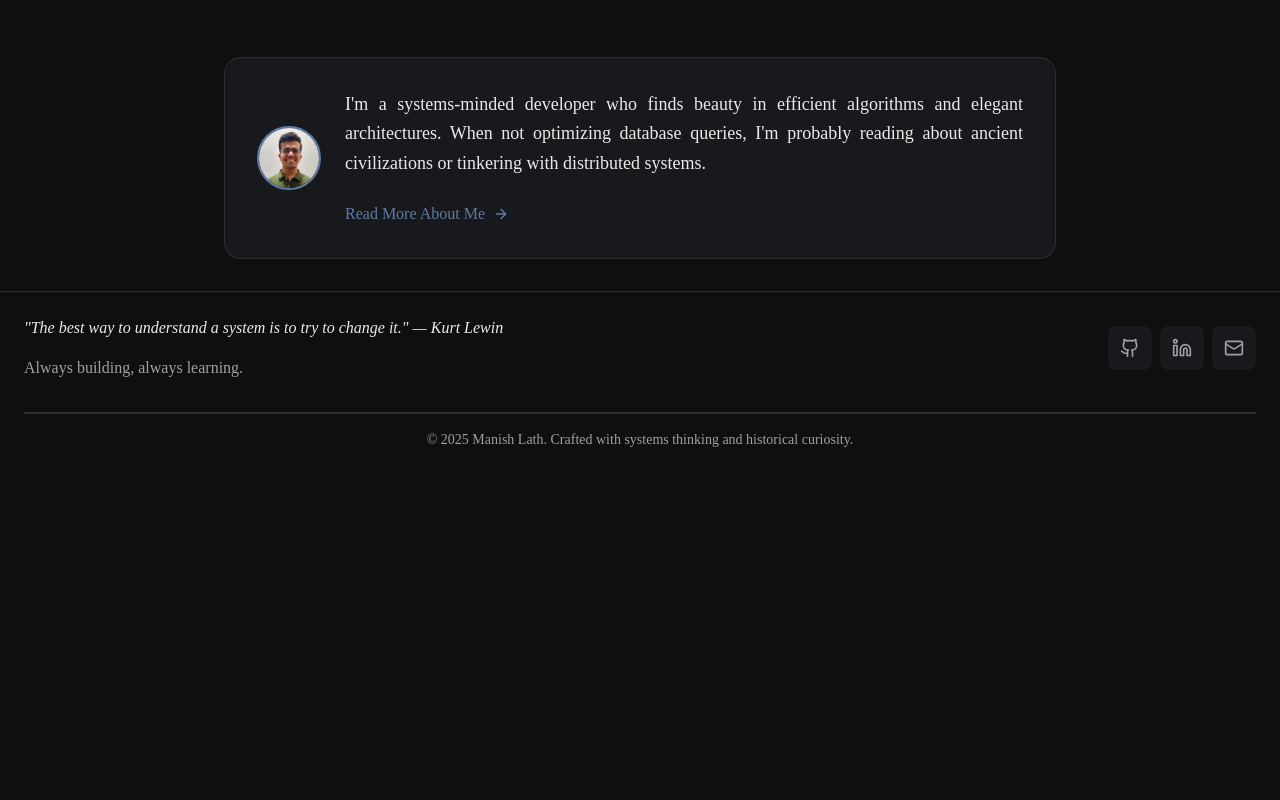
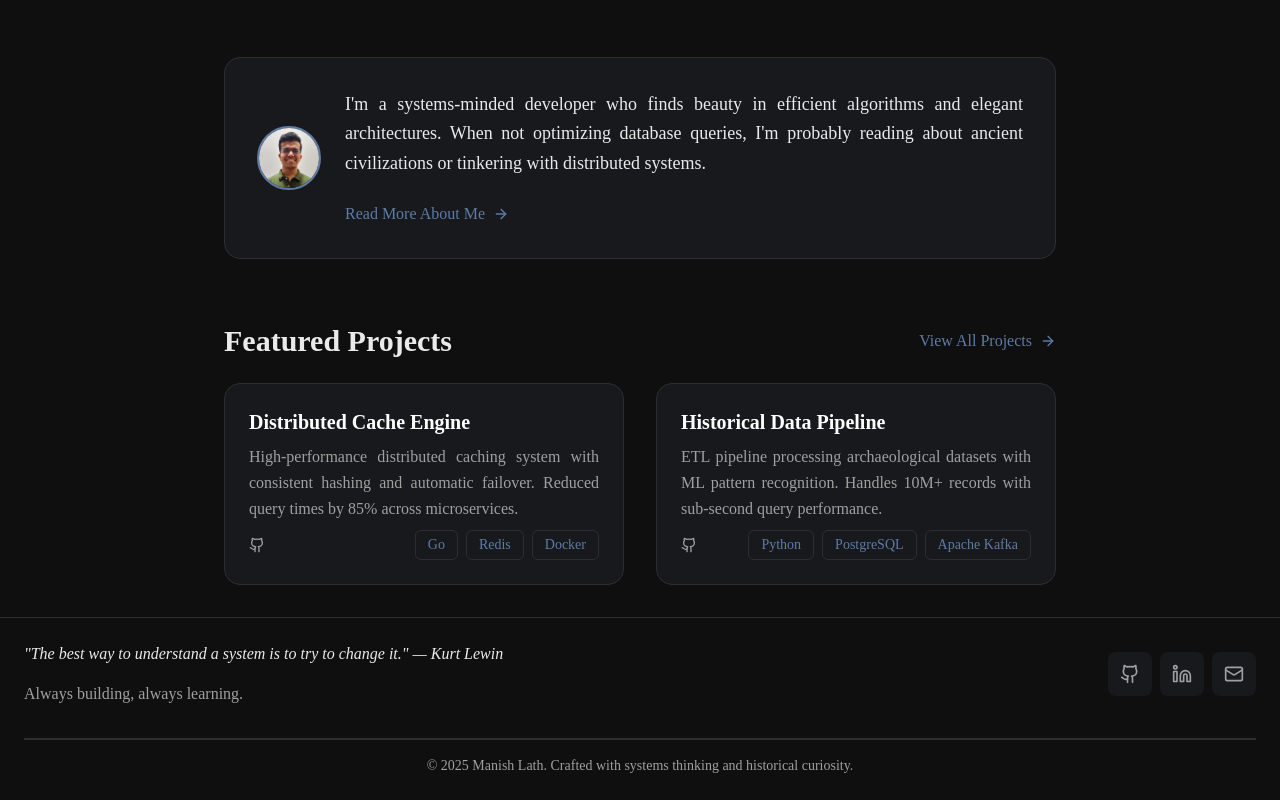
Before and after one commit to Manish-98/manish-lath.portfolio, a Next.js app: page / in a window 1280 px wide. Shown: the part 587-1387 px from the top of the page. Before the commit the page ends 1061 px from the top, so only its background shows below. Built offline with nearby package versions, Linux system fonts and the light colour scheme.

Commit message:
Add Featured projects section in Home page

```diff
--- a/src/app/globals.css
+++ b/src/app/globals.css
@@ -42,6 +42,10 @@
   .text-secondary {
     color: var(--text-secondary);
   }
+
+  section {
+    @apply w-full max-w-4xl mx-auto p-8;
+  }
 }
 
 @layer components {
--- a/src/app/page.js
+++ b/src/app/page.js
@@ -1,11 +1,13 @@
 import Hero from "@/components/HeroSection";
 import AboutMe from "@/components/AboutMeSection";
+import FeaturedProjects from "@/components/FeaturedProjects";
 
 export default function Home() {
   return (
     <>
       <Hero />
       <AboutMe />
+      <FeaturedProjects />
     </>
   );
 }
--- a/src/components/AboutMeSection.js
+++ b/src/components/AboutMeSection.js
@@ -3,7 +3,7 @@ import Image from "next/image";
 
 export default function AboutMe() {
   return (
-    <section className="w-full max-w-4xl mx-auto p-8">
+    <section>
       <div className="bg-section rounded-2xl border border-border p-8">
         <div className="flex items-center gap-6">
           {/* Profile Image */}
--- /dev/null
+++ b/src/components/FeaturedProjects.js
@@ -0,0 +1,73 @@
+import { ArrowRight, Github } from "lucide-react";
+
+const ProjectCard = ({ project }) => {
+  return (
+    <div className="bg-section rounded-2xl border border-border p-6 hover:border-accent-primary transition-colors duration-200">
+      {/* Project Title */}
+      <h3 className="text-xl font-semibold text-white mb-2">
+        {project.title}
+      </h3>
+
+      {/* Project Description */}
+      <p className="text-text-secondary leading-relaxed mb-2 text-justify">
+        {project.description}
+      </p>
+
+      <div className="flex justify-between items-center">
+        {/* GitHub Link */}
+        <button className="inline-flex items-center gap-2 text-text-secondary hover:text-text-primary transition-colors duration-200 group">
+          <Github className="w-4 h-4" />
+        </button>
+
+        {/* Technology Tags */}
+        <div className="flex flex-wrap gap-2">
+          {project.technologies.map((tech, techIndex) => (
+            <span
+              key={techIndex}
+              className="px-3 py-1 bg-section text-accent-primary text-sm rounded-md border border-border"
+            >
+              {tech}
+            </span>
+          ))}
+        </div>
+      </div>
+    </div>
+  );
+};
+
+export default function FeaturedProjects() {
+  const projects = [
+    {
+      title: "Distributed Cache Engine",
+      description: "High-performance distributed caching system with consistent hashing and automatic failover. Reduced query times by 85% across microservices.",
+      technologies: ["Go", "Redis", "Docker"],
+      githubUrl: "#"
+    },
+    {
+      title: "Historical Data Pipeline",
+      description: "ETL pipeline processing archaeological datasets with ML pattern recognition. Handles 10M+ records with sub-second query performance.",
+      technologies: ["Python", "PostgreSQL", "Apache Kafka"],
+      githubUrl: "#"
+    }
+  ];
+
+  return (
+    <section>
+      {/* Header */}
+      <div className="flex items-center justify-between mb-6">
+        <h2 className="text-3xl font-bold text-text-primary">Featured Projects</h2>
+        <button className="inline-flex items-center gap-2 text-accent-primary hover:text-accent-hover transition-colors duration-200 group">
+          <span className="text-base font-medium">View All Projects</span>
+          <ArrowRight className="w-4 h-4 transition-transform duration-200 group-hover:translate-x-1" />
+        </button>
+      </div>
+
+      {/* Projects Grid */}
+      <div className="grid grid-cols-1 lg:grid-cols-2 gap-8">
+        {projects.map((project, index) => (
+          <ProjectCard key={index} project={project} />
+        ))}
+      </div>
+    </section>
+  );
+}
```
